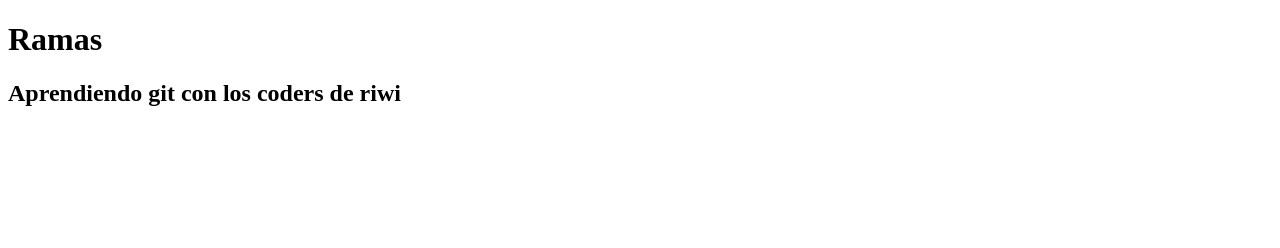
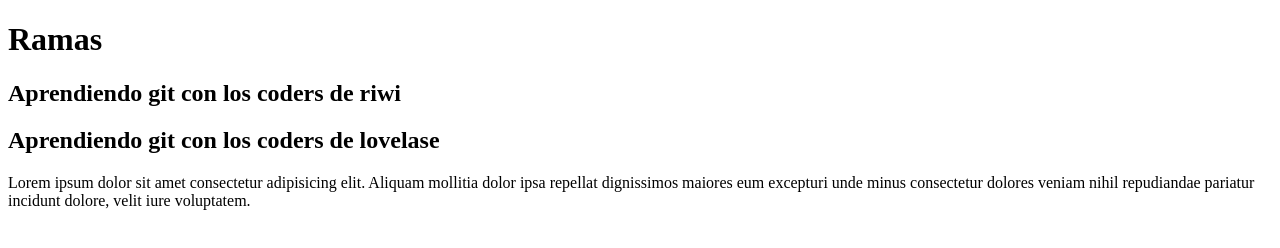
Before and after one commit to XtianCarde/GIT_LOVELACE, a plain HTML site: page 02 - Ramas/index.html in a window 1280 px wide. Drawn offline with Linux system fonts and the light colour scheme.

Commit message:
cambios rama Auxiliar a index

```diff
--- a/02 - Ramas/index.html
+++ b/02 - Ramas/index.html
@@ -9,6 +9,11 @@
 
     <h1>Ramas</h1>
     <h2>Aprendiendo git con los coders de riwi</h2>
+    <h2>Aprendiendo git con los coders de lovelase</h2>
+    <div>
+        <p>Lorem ipsum dolor sit amet consectetur adipisicing elit. Aliquam mollitia dolor ipsa repellat dignissimos maiores eum excepturi unde minus consectetur dolores veniam nihil repudiandae pariatur incidunt dolore, velit iure voluptatem.</p>
+    </div>
+
 
 </body>
 </html>
```
